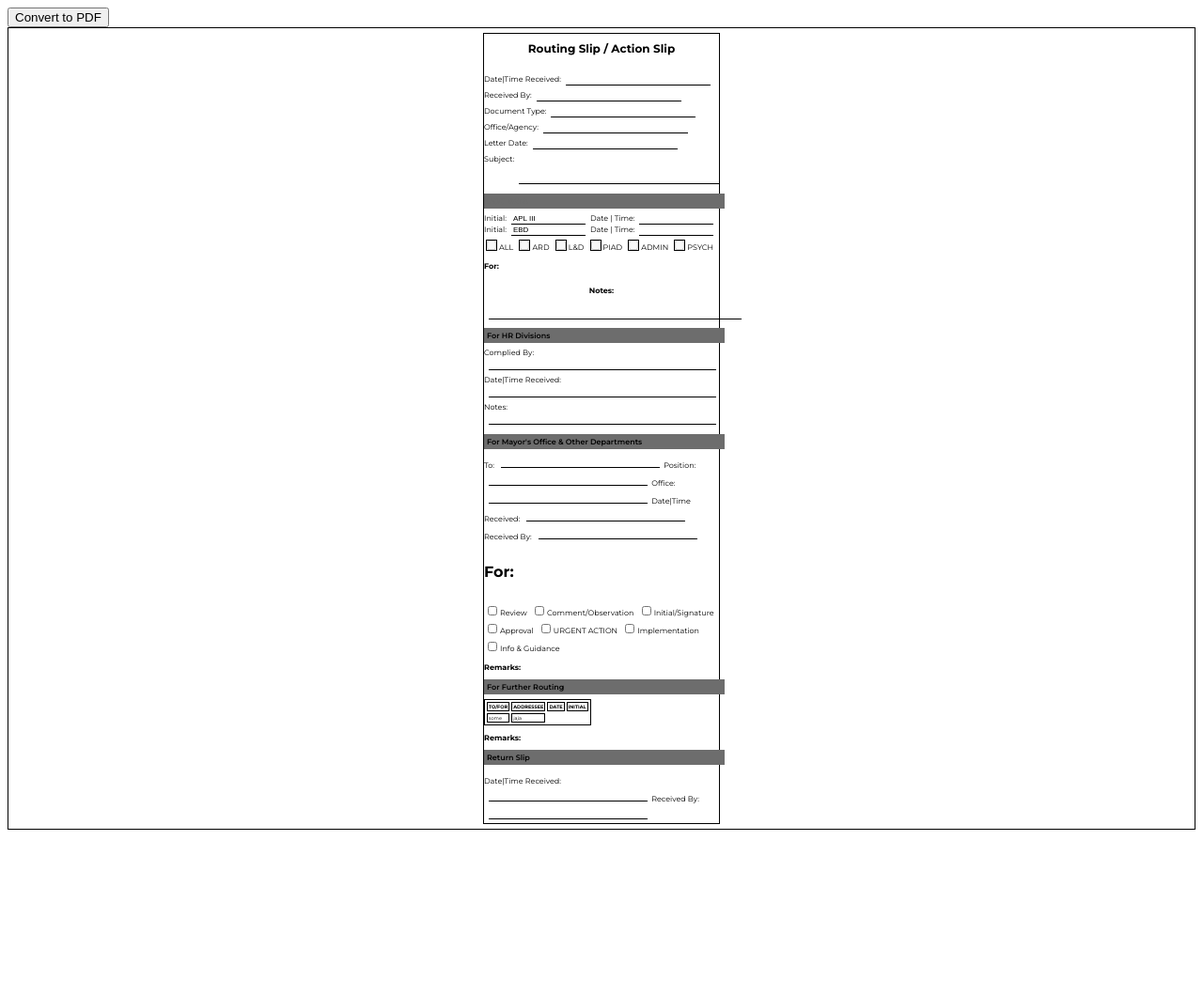
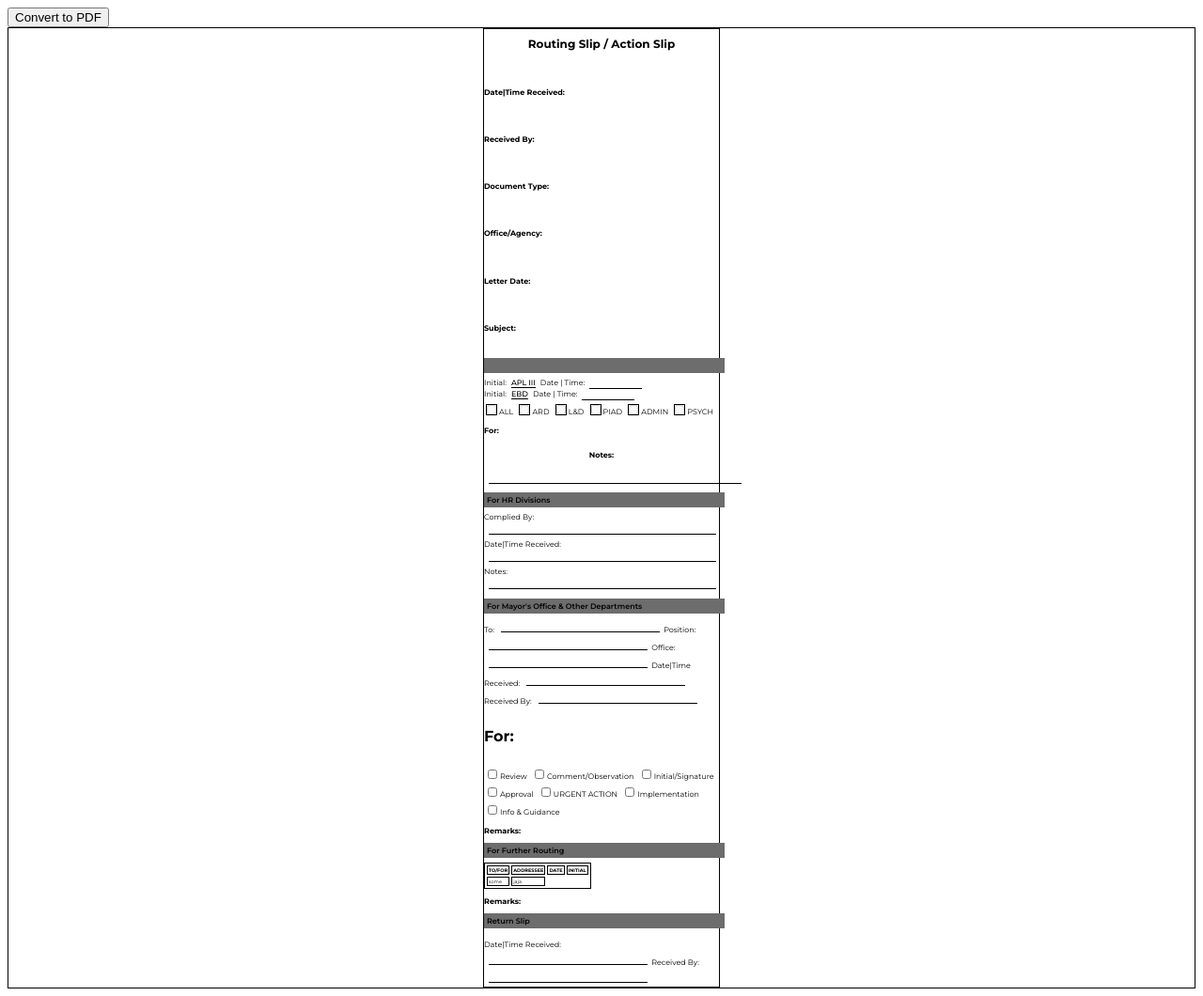
Before and after one commit to Shishwami/DOTS, a PHP site: page /projects/PAGES/DOC_ROUTING/DOC_ROUTING.php in a window 1280 px wide. Shown: the whole page at 94% size. Before the commit the page ends 883 px from the top, so only its background shows below. Run offline with PHP 8.4, Linux system fonts and the light colour scheme; some libraries are stand-ins or nearby versions.

Commit message:
sdfgffggfg

```diff
--- a/CSS/DOC_ROUTING.css
+++ b/CSS/DOC_ROUTING.css
@@ -15,7 +15,7 @@
 {
   border: 1px solid #000000;
   width: 250px;
-  margin: 5px auto;
+  margin: auto;
 }
 
  .banner
@@ -56,7 +56,6 @@
   border: none;
   border-bottom: 0.5px solid #000000;
   font-size: 8px;
-  /* line-height: 18px; */
 }
 
  .routingnum
@@ -116,14 +115,25 @@
 {
   display: flex;
   width: 100%;
-  margin: 0 auto 5px auto;
+  margin: 0 auto 3px auto;
+}
+
+.flex_cont h6
+{
+  font-size: 8px;
+}
+
+.inputdiv
+{
+  font-size: 8px;
+  margin: auto 0 auto 0.5rem;
+  border-bottom: 1px solid #000000;
 }
 
  .flex_box
 {
   display: flex;
-
-  /* margin: 5px auto; */
+  margin: auto 0;
 }
 
  .flex_box input
@@ -132,10 +142,24 @@
   width: 30%;
 }
 
+.inibox
+{
+  display: flex;
+  margin: auto 0;
+}
+
+.initial
+{
+  font-size: 8px;
+  font-weight: 500;
+  border-bottom: 1px solid #000000;
+  margin: auto 0;
+  /* width: 50%; */
+}
+
  .flex_box label
 {
   margin-right: 5px;
-  /* line-height: 20px; */
 }
 
  .flex_box .ini_date
--- a/PAGES/DOC_ROUTING/DOC_ROUTING.php
+++ b/PAGES/DOC_ROUTING/DOC_ROUTING.php
@@ -95,34 +95,52 @@ function convertHTMLtoPDF() {
                         <div class="routingnum" id="routingnum"></div>
 
                         <div class="flex_cont">
-                            <label for="date_received">Date|Time Received: </label>
-                            <input type="text" name="date_received" id="date_received">
+                            <!-- <label for="date_received">Date|Time Received: </label>
+                            <input type="text" name="date_received" id="date_received"> -->
+
+                            <h6>Date|Time Received:</h6>
+                            <p class="inputdiv" id="date_received"></p>
                         </div>
 
                         <div class="flex_cont">
-                            <label for="received_by">Received By: </label>
-                            <input type="text" name="received_by" id="received_by">
+                            <!-- <label for="received_by">Received By: </label>
+                            <input type="text" name="received_by" id="received_by"> -->
+
+                            <h6>Received By:</h6>
+                            <p class="inputdiv" id="received_by"></p>
                         </div>
 
                         <div class="flex_cont">
-                            <label for="doc_type">Document Type: </label>
-                            <input type="text" name="doc_type" id="doc_type">
+                            <!-- <label for="doc_type">Document Type: </label>
+                            <input type="text" name="doc_type" id="doc_type"> -->
+
+                            <h6>Document Type:</h6>
+                            <p class="inputdiv" id="doc_type"></p>
                         </div>
 
                         <div class="flex_cont">
-                            <label for="office">Office/Agency: </label>
-                            <input type="text" name="office" id="office">
+                            <!-- <label for="office">Office/Agency: </label>
+                            <input type="text" name="office" id="office"> -->
+
+                            <h6>Office/Agency:</h6>
+                            <p class="inputdiv" id="office"></p>
                         </div>
 
                         <div class="flex_cont">
-                            <label for="letter_date">Letter Date: </label>
-                            <input type="text" name="letter_date" id="letter_date">
+                            <!-- <label for="letter_date">Letter Date: </label>
+                            <input type="text" name="letter_date" id="letter_date"> -->
+
+                            <h6>Letter Date:</h6>
+                            <p class="inputdiv" id="letter_date"></p>
                         </div>
 
                         <div class="flex_cont">
-                            <label for="subject">Subject: </label>
+                            <!-- <label for="subject">Subject: </label> -->
                             <!-- <input type="text" name="subject" id="subject"> -->
-                            <textarea name="subject" id="subject" cols="45" rows="3"></textarea>
+                            <!-- <textarea name="subject" id="subject" cols="45" rows="3"></textarea> -->
+
+                            <h6>Subject:</h6>
+                            <p class="inputdiv" id="subject"></p>
                         </div>
                     </div>
 
@@ -130,17 +148,27 @@ function convertHTMLtoPDF() {
                         <div class="banner"><span>DOC DATA</span></div>
 
                         <div class="flex_box">
+                            <div class="inibox">
                                 <label for="initial">Initial: </label>
-                            <input type="text" name="initial" id="" value="APL III" readonly>
+                                <!-- <input type="text" name="initial" id="" value="APL III" readonly> -->
+                                <p class="initial">APL III</p>
+                            </div>
+                            <div class="inibox">
                                 <label class="ini_date" for="ini_date">Date | Time: </label>
                                 <input type="text" name="ini_date" id="">
                             </div>
+                        </div>
 
                         <div class="flex_box">
+                            <div class="inibox">
                                 <label for="initial">Initial: </label>
-                            <input type="text" name="initial" id="" value="EBD" readonly>
+                                <!-- <input type="text" name="initial" id="" value="EBD" readonly> -->
+                                <p class="initial">EBD</p>
+                            </div>
+                            <div class="inibox">
                                 <label class="ini_date" for="ini_date">Date | Time: </label>
                                 <input type="text" name="ini_date" id="">
+                            </div>
                         </div>
 
                         <div class="division_box">
--- a/PAGES/DOC_VIEW/DOC_VIEW2.php
+++ b/PAGES/DOC_VIEW/DOC_VIEW2.php
@@ -309,7 +309,7 @@ include "../../SCRIPTS/checkPrivilage.php";
 
                                             <div class="">
                                                 <div class="send_file">
-                                                    <label class="attach" for="ATTACH_FILE">Send File</label>
+                                                    <label class="attach" for="ATTACH_FILE">Upload</label>
                                                 </div>
                                                 <input type="file" name="ATTACH_FILE" class="file_input" id="ATTACH_FILE" accept="application/pdf">
                                             </div>
```
Also changed, not shown: PAGES/DOC_VIEW/script.js (+6 -6 lines). Lines whose indentation alone changed are shown as unchanged.
